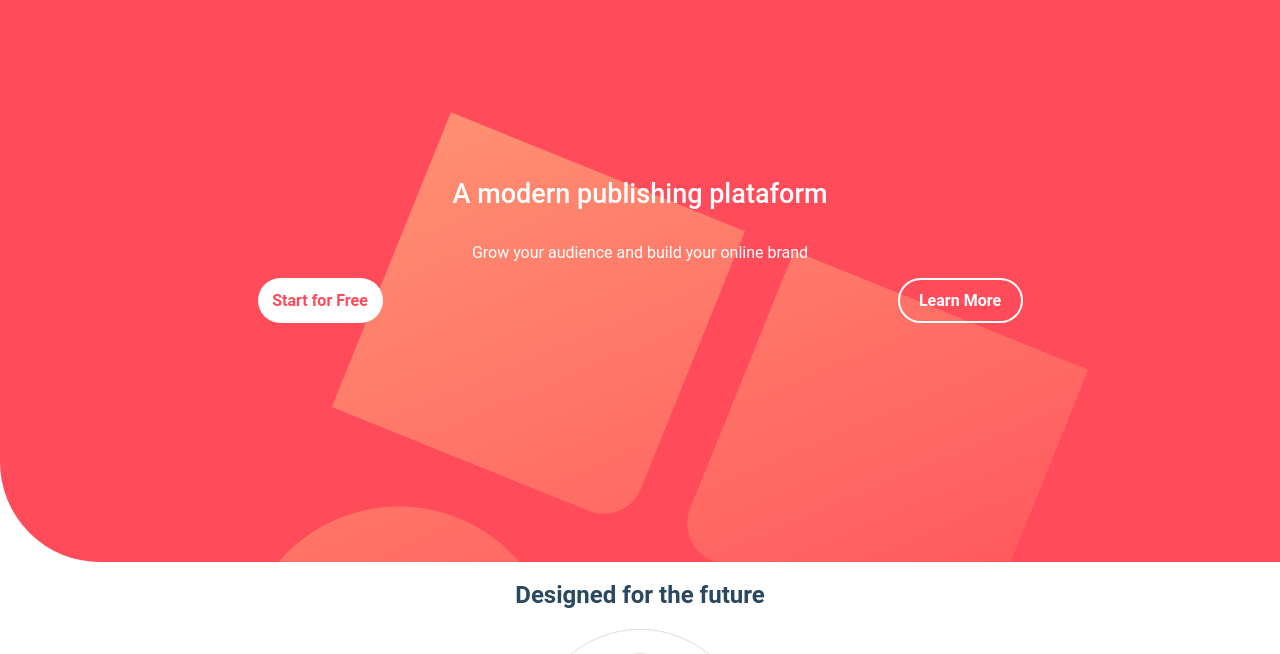
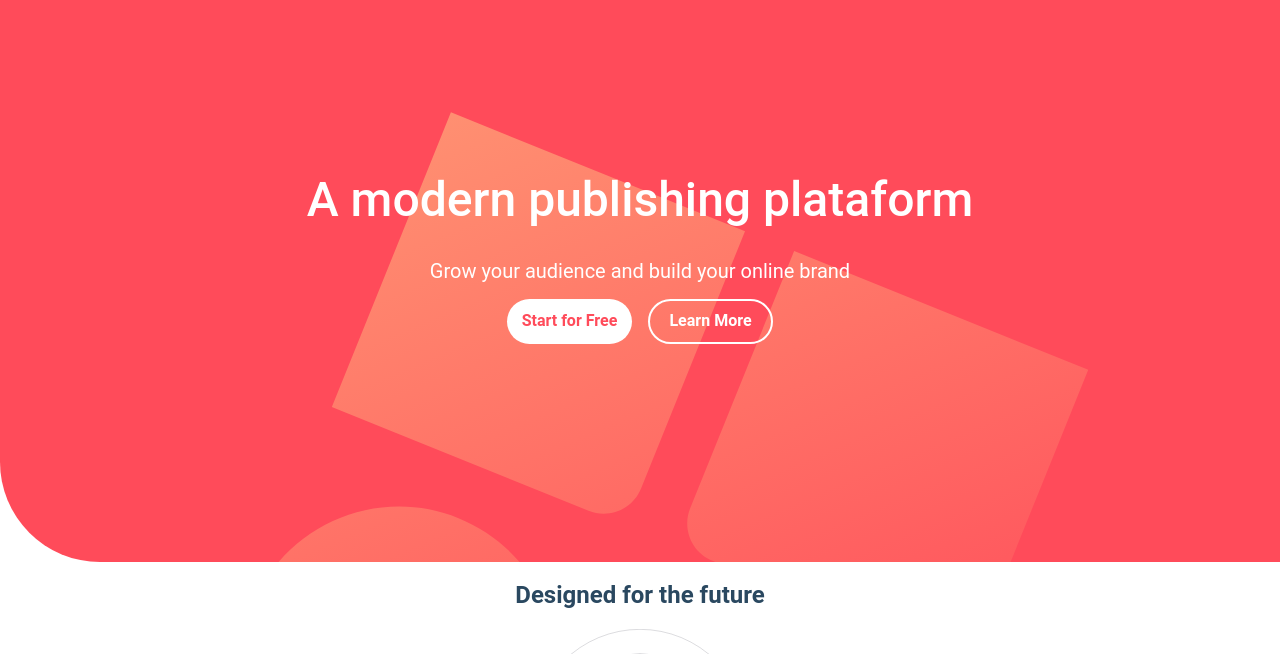
Before and after one commit to devFron/Portafolio, a plain HTML site: page html/blogr.html in a window 1280 px wide. Shown: the part 78-732 px from the top of the page. Drawn offline with Linux system fonts and the light colour scheme.

Commit message:
se le dieorn estilos al contenido de header en modo desktop

```diff
--- a/styles/blogr.scss
+++ b/styles/blogr.scss
@@ -323,5 +323,18 @@ body{
                 }
             }
         }
+        .header__title{
+            font-size:3rem;
+        }
+        .header__description{
+            font-size:20px;
+            margin:0 0 1rem 0;
+        }
+        .buttons{
+            justify-content: center;
+            #buttons-button-start-free{
+                margin:0 1rem 0 0;
+            }
+        }
     }
 }
```
Also changed, not shown: styles/blogr.css.
